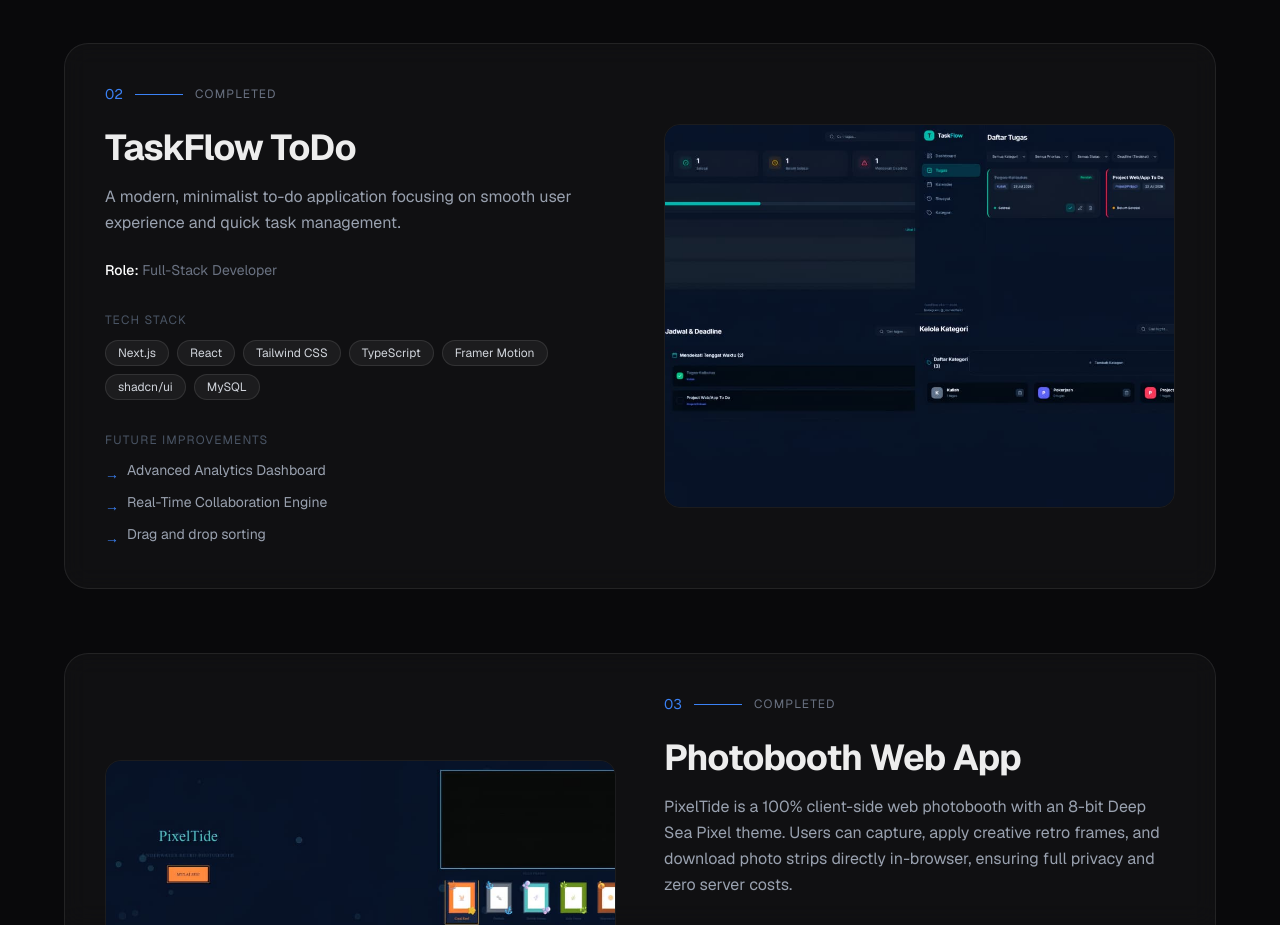
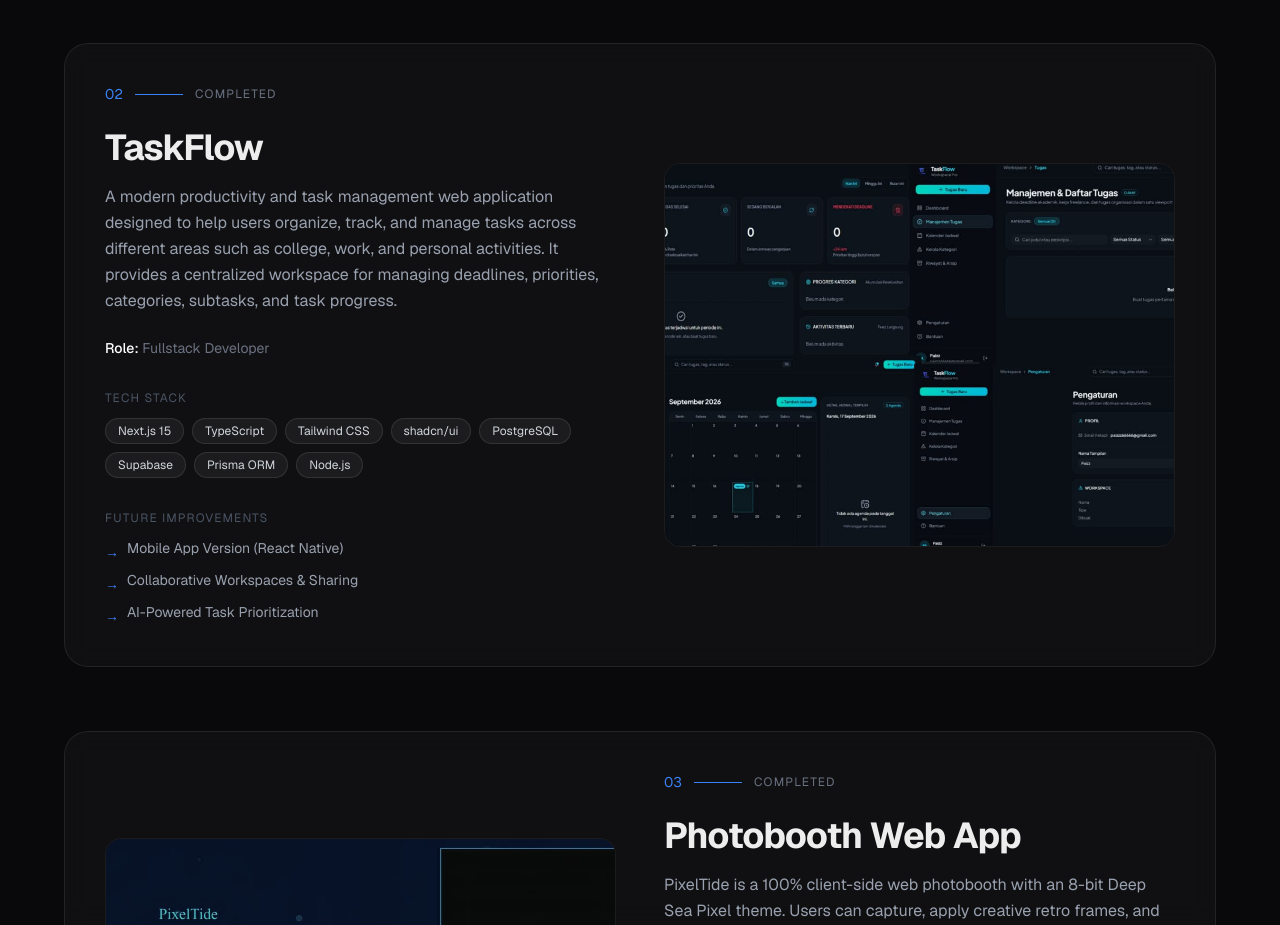
Before and after one commit to paizzz696-gif/faiz-portfolio, a Next.js app: page / in a window 1280 px wide. Shown: the part 2460-3385 px from the top of the page. Built offline with nearby package versions, Linux system fonts and the light colour scheme.

Commit message:
Update TaskFlow project details

```diff
--- a/src/data/projects.ts
+++ b/src/data/projects.ts
@@ -22,14 +22,14 @@
     futureImprovements: ["Add cloud printing support", "Integrate payment gateway", "Real-time analytics dashboard"],
   },
   {
-    id: "taskflow-todo",
-    title: "TaskFlow ToDo",
-    overview: "A modern, minimalist to-do application focusing on smooth user experience and quick task management.",
-    image: "/images/projects/taskflow-todo.jpg",
-    techStack: ["Next.js", "React", "Tailwind CSS", "TypeScript", "Framer Motion", "shadcn/ui", "MySQL",],
-    role: "Full-Stack Developer",
+    id: "taskflow",
+    title: "TaskFlow",
+    overview: "A modern productivity and task management web application designed to help users organize, track, and manage tasks across different areas such as college, work, and personal activities. It provides a centralized workspace for managing deadlines, priorities, categories, subtasks, and task progress.",
+    image: "/images/projects/taskflow.jpg",
+    techStack: ["Next.js 15", "TypeScript", "Tailwind CSS", "shadcn/ui", "PostgreSQL", "Supabase", "Prisma ORM", "Node.js"],
+    role: "Fullstack Developer",
     status: "Completed",
-    futureImprovements: ["Advanced Analytics Dashboard", "Real-Time Collaboration Engine", "Drag and drop sorting"],
+    futureImprovements: ["Mobile App Version (React Native)", "Collaborative Workspaces & Sharing", "AI-Powered Task Prioritization"],
   },
   {
     id: "Photobooth Web App",
```
Also changed, not shown: public/images/projects/taskflow-todo.jpg (deleted), public/images/projects/taskflow.jpg (added).
